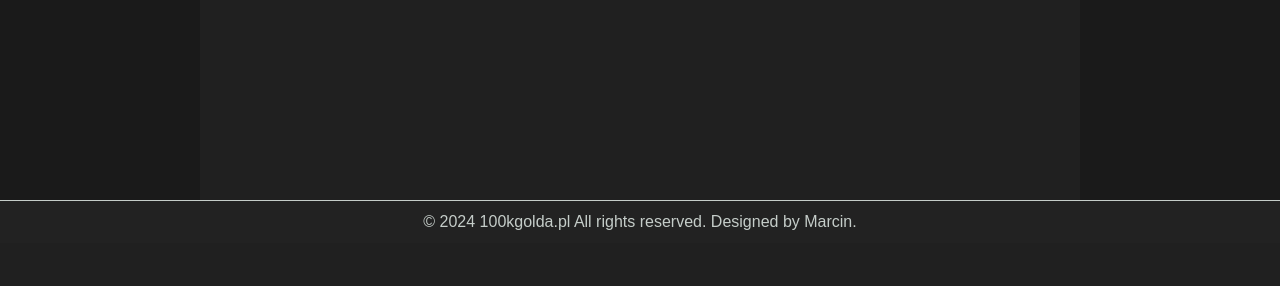
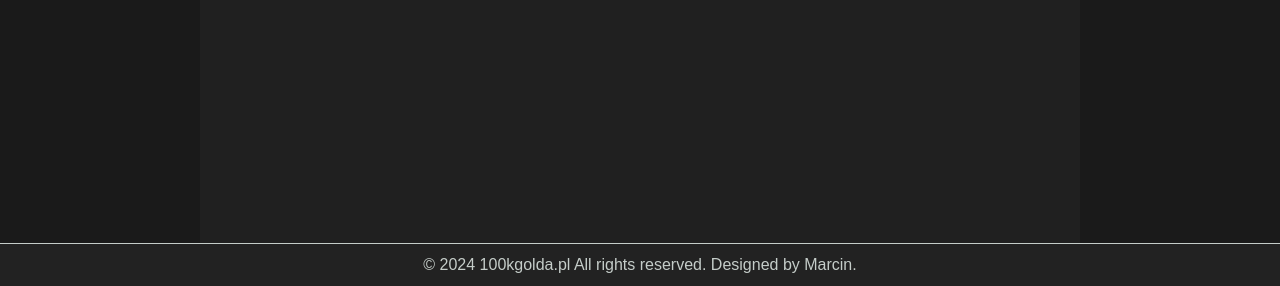
Before and after one commit to exoril/100kgolda.pl, a FastAPI app: page / in a window 1280 px wide. Shown: the part 557-843 px from the top of the page. Run offline with FastAPI, Linux system fonts and the light colour scheme; data that the repository does not hold is empty.

Commit message:
Ogólne zmiany

```diff
--- a/static/style.css
+++ b/static/style.css
@@ -58,7 +58,6 @@ body {
 
 /* FOOTER */
 .footer {
-    position: sticky;
     bottom: 0;
     background: #222222;
     padding: 12px;
```
